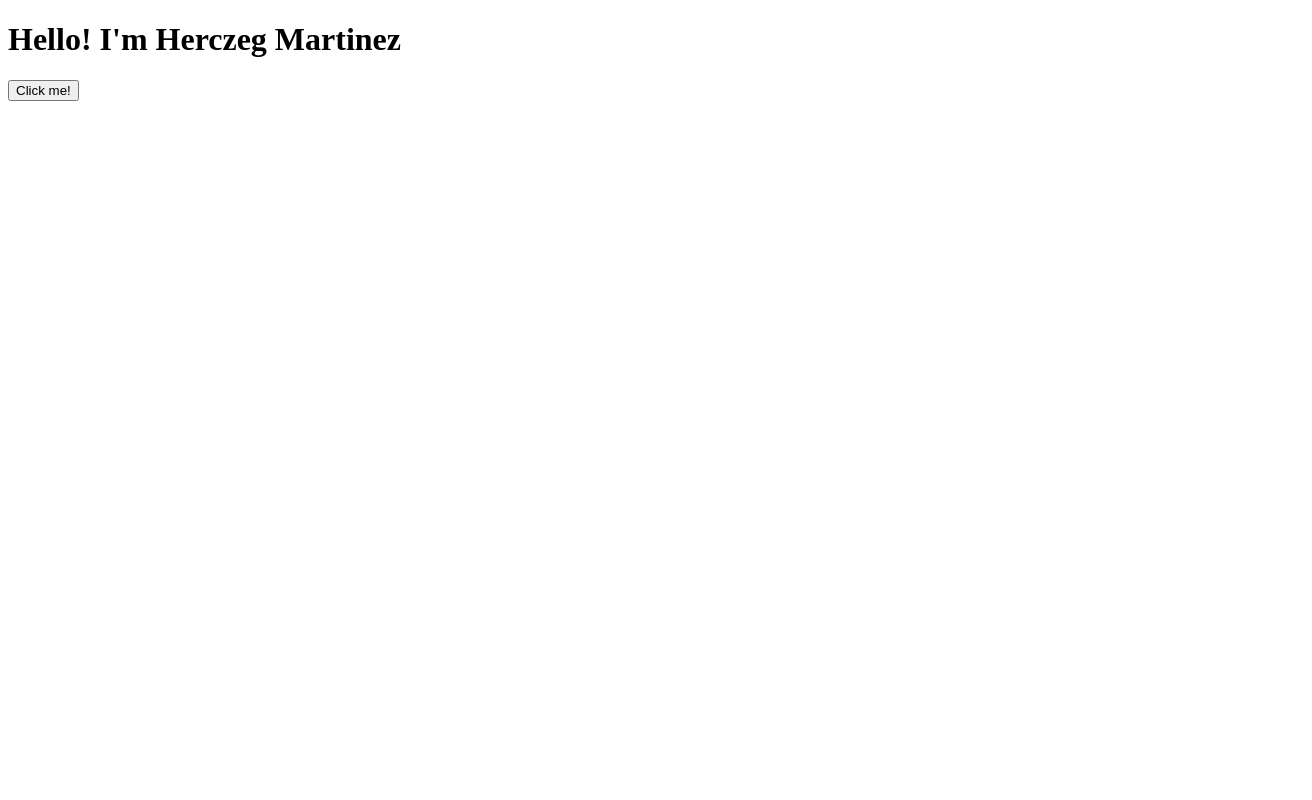
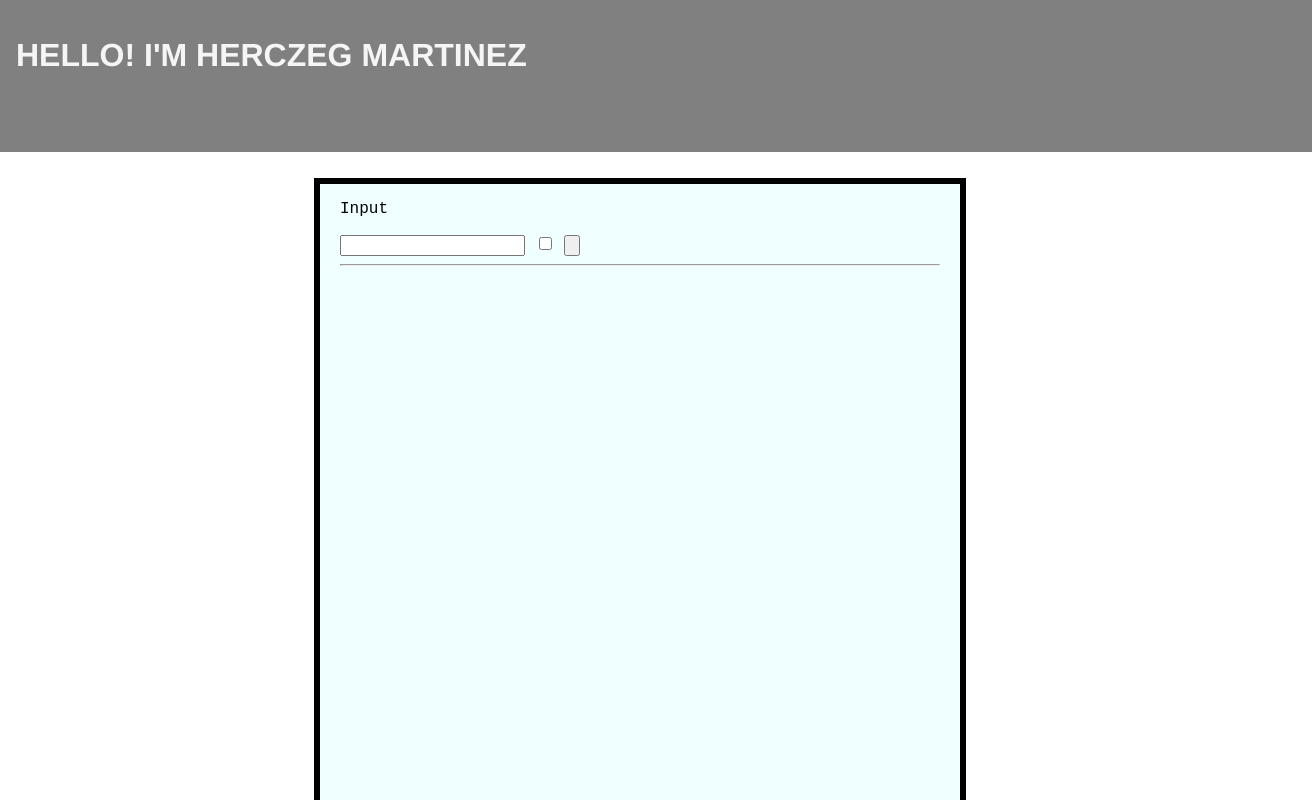
Before and after one commit to MartinezHrcz/WebDev, a plain HTML site: page index.html in a window 1280 px wide. Shown: the top 800 px of the page, 1312 px wide, since content can reach past the window. Drawn offline with Linux system fonts and the light colour scheme.

Commit message:
feat: trying out javascript

```diff
--- a/index.css
+++ b/index.css
@@ -0,0 +1,41 @@
+
+.page{
+    height: 100vh;
+    width: 100vw;
+}
+.pagecontent{
+    background-color: azure;
+    font-family: 'Courier New', Courier, monospace;
+    width: 50%;
+    height: 100%;
+    margin: auto;
+    margin-top: 2%;
+    border: 6px solid black;
+}
+
+.todo{
+    display: block;
+    justify-content: center;
+    padding-right: 20px;
+    padding-left: 20px;
+
+}
+
+
+
+.header{
+    font-family: 'Franklin Gothic Medium', 'Arial Narrow', Arial, sans-serif;
+    width: 100%;
+    height: 15%;
+    padding: 1em;
+    text-align: left;
+    text-transform:uppercase;
+    text-anchor: middle;
+    font-weight: bold;
+    background-color: gray;
+    color: whitesmoke;
+    margin: 0;
+}
+body{
+    margin: 0;
+}
--- a/index.html
+++ b/index.html
@@ -4,15 +4,25 @@
     <meta charset="UTF-8">
     <meta name="viewport" content="width=device-width, initial-scale=1.0">
     <title>Portfolio</title>
+    <script src="index.js"></script>
+    <link rel="stylesheet" href="index.css">
 </head>
 <body>
-    <div class="header">
-        <h1>Hello! I'm Herczeg Martinez</h1>
-    </div>
-    <div class="pagecontent">
-        <div class="todo">
-            <input type="button" value="Click me!">
+    <div class="page">
+        <div class="header">
+            <h1>Hello! I'm Herczeg Martinez</h1>
+        </div>
+        <div class="pagecontent">
+            <div class="todo">
+                <p>Input</p>
+                <input type="text" id="inputtxt">
+                <input type="checkbox" id="checked">
+                <input type="button" onclick="AddNew()">
+                <hr>
+                <div id="tasks"></div>
+            </div>
         </div>
     </div>
+
 </body>
 </html>
--- a/index.js
+++ b/index.js
@@ -0,0 +1,9 @@
+
+function spellout(){
+    document.getElementById("datehere").innerHTML = "sldfljdslk";
+}
+
+function AddNew(){
+    var str = document.getElementById("inputtxt").value;
+    document.getElementById("tasks").innerHTML += str;
+}
```
